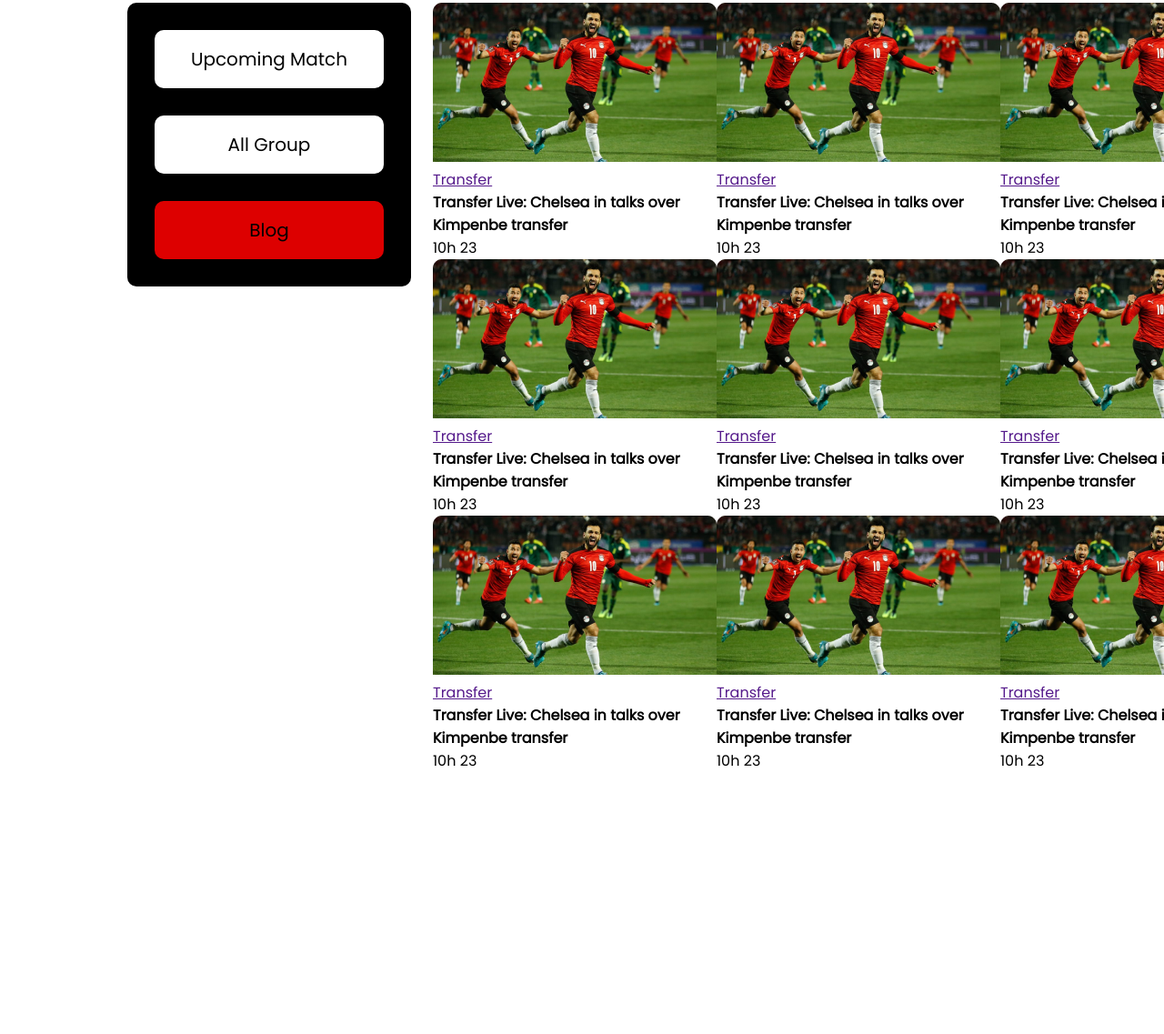
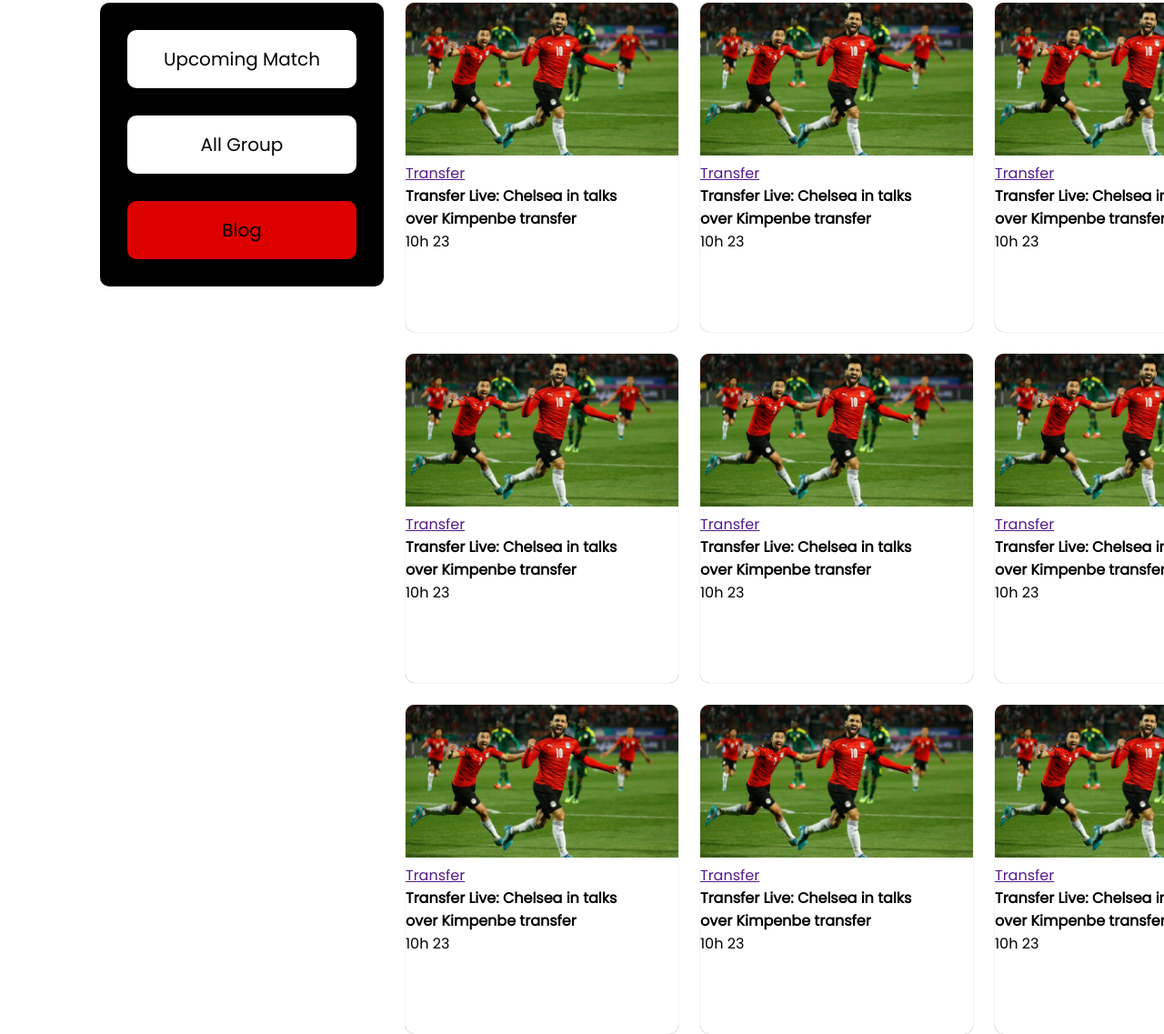
Before and after one commit to anamul-github/world-cup, a plain HTML site: page index.html in a window 1280 px wide. Shown: the part 822-1959 px from the top of the page at 91% size. Before the commit the page ends 1671 px from the top, so only its background shows below. Drawn offline with Linux system fonts and the light colour scheme.

Commit message:
blogs-edited

```diff
--- a/css/style.css
+++ b/css/style.css
@@ -19,7 +19,7 @@ main {
     background-color: black;
     height: 645px;
     border-radius: 30px;
-    margin: 50px 140px 130px 140px;
+    margin: 50px 110px 130px 110px;
 
 }
 
@@ -69,7 +69,7 @@ main {
 .banner-img {
     width: 50%;
     margin-right: 80px;
-    margin-top: 39px;
+    margin-top: 7px;
 
 }
 
@@ -82,10 +82,7 @@ main {
 .button-blog-container {
     display: flex;
     /* width: 1320px; */
-
-    margin-left: 140px;
-
-
+    margin-left: 110px;
 }
 
 
@@ -141,5 +138,19 @@ main {
 .blog-container {
     display: grid;
     grid-template-columns: repeat(3, 1fr);
-    margin-right: 140px;
+    row-gap: 24px;
+
 }
+
+.blogs {
+    height: 362px;
+    width: 300px;
+    margin-right: 24px;
+    box-shadow: 0 0 1px gray;
+    box-shadow: 0 0 1px gray;
+    border-radius: 10px;
+}
+
+.blog-thumbnail>img {
+    width: 100%;
+}
--- a/index.html
+++ b/index.html
@@ -57,7 +57,7 @@
                     </div>
                     <div class="blog-info">
                         <a href="">Transfer</a>
-                        <h4>Transfer Live: Chelsea in talks over Kimpenbe transfer</h4>
+                        <h4>Transfer Live: Chelsea in talks <br> over Kimpenbe transfer</h4>
                         <p>10h 23</p>
                     </div>
                 </div>
@@ -67,7 +67,7 @@
                     </div>
                     <div class="blog-info">
                         <a href="">Transfer</a>
-                        <h4>Transfer Live: Chelsea in talks over Kimpenbe transfer</h4>
+                        <h4>Transfer Live: Chelsea in talks <br> over Kimpenbe transfer</h4>
                         <p>10h 23</p>
                     </div>
                 </div>
@@ -77,7 +77,7 @@
                     </div>
                     <div class="blog-info">
                         <a href="">Transfer</a>
-                        <h4>Transfer Live: Chelsea in talks over Kimpenbe transfer</h4>
+                        <h4>Transfer Live: Chelsea in talks <br> over Kimpenbe transfer</h4>
                         <p>10h 23</p>
                     </div>
                 </div>
@@ -87,7 +87,7 @@
                     </div>
                     <div class="blog-info">
                         <a href="">Transfer</a>
-                        <h4>Transfer Live: Chelsea in talks over Kimpenbe transfer</h4>
+                        <h4>Transfer Live: Chelsea in talks <br> over Kimpenbe transfer</h4>
                         <p>10h 23</p>
                     </div>
                 </div>
@@ -97,7 +97,7 @@
                     </div>
                     <div class="blog-info">
                         <a href="">Transfer</a>
-                        <h4>Transfer Live: Chelsea in talks over Kimpenbe transfer</h4>
+                        <h4>Transfer Live: Chelsea in talks <br> over Kimpenbe transfer</h4>
                         <p>10h 23</p>
                     </div>
                 </div>
@@ -107,7 +107,7 @@
                     </div>
                     <div class="blog-info">
                         <a href="">Transfer</a>
-                        <h4>Transfer Live: Chelsea in talks over Kimpenbe transfer</h4>
+                        <h4>Transfer Live: Chelsea in talks <br> over Kimpenbe transfer</h4>
                         <p>10h 23</p>
                     </div>
                 </div>
@@ -117,7 +117,7 @@
                     </div>
                     <div class="blog-info">
                         <a href="">Transfer</a>
-                        <h4>Transfer Live: Chelsea in talks over Kimpenbe transfer</h4>
+                        <h4>Transfer Live: Chelsea in talks <br> over Kimpenbe transfer</h4>
                         <p>10h 23</p>
                     </div>
                 </div>
@@ -127,7 +127,7 @@
                     </div>
                     <div class="blog-info">
                         <a href="">Transfer</a>
-                        <h4>Transfer Live: Chelsea in talks over Kimpenbe transfer</h4>
+                        <h4>Transfer Live: Chelsea in talks <br> over Kimpenbe transfer</h4>
                         <p>10h 23</p>
                     </div>
                 </div>
@@ -137,7 +137,7 @@
                     </div>
                     <div class="blog-info">
                         <a href="">Transfer</a>
-                        <h4>Transfer Live: Chelsea in talks over Kimpenbe transfer</h4>
+                        <h4>Transfer Live: Chelsea in talks <br> over Kimpenbe transfer</h4>
                         <p>10h 23</p>
                     </div>
                 </div>
```
